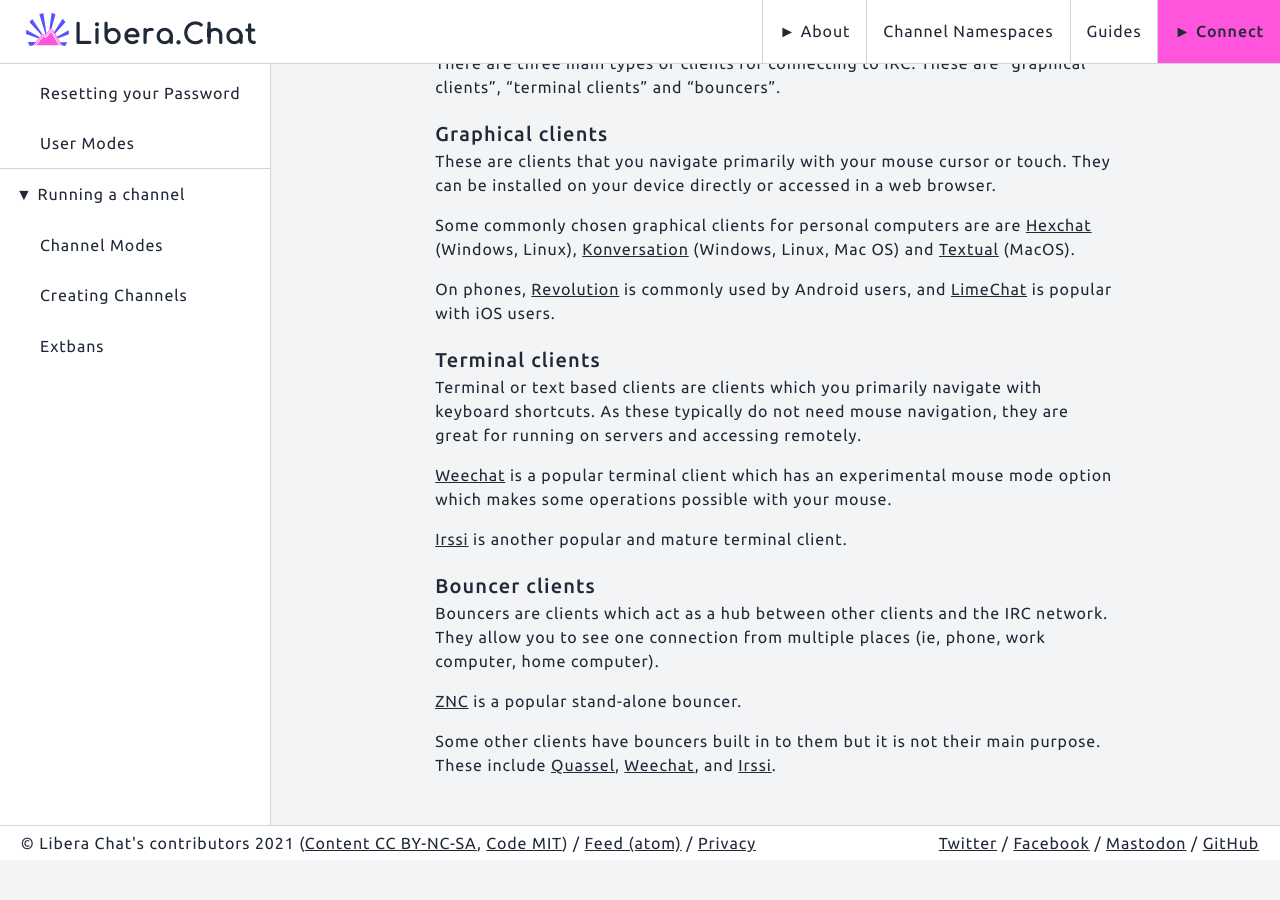
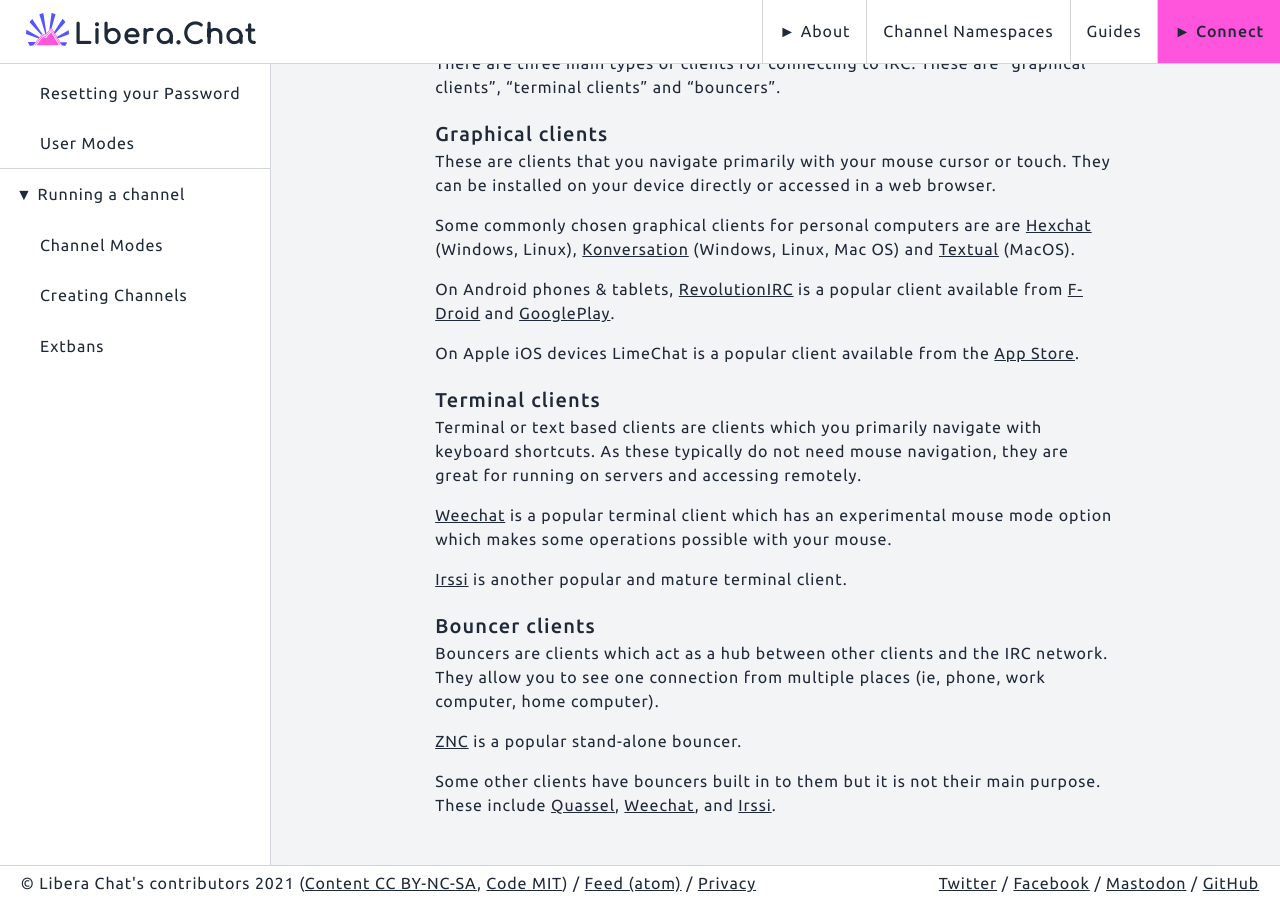
Before and after one commit to Libera-Chat/libera-chat.github.io, a Jekyll site: the page built from content/_guides/clients.md, in a window 1280 px wide and 900 px high, scrolled down 563 px. Built offline with Jekyll 4.4.1, drawn with Linux system fonts in a browser that asks for light colours; before the commit the page ends 1423 px from its top, so only the background shows below that.

Commit message:
Android client is RevolutionIRC; link to source, and to F-Droid package

```diff
--- a/content/_guides/clients.md
+++ b/content/_guides/clients.md
@@ -39,11 +39,13 @@
 [Konversation](https://konversation.kde.org/) (Windows, Linux, Mac OS) and
 [Textual](https://www.codeux.com/textual/) (MacOS).
 
-On phones,
-[Revolution](https://play.google.com/store/apps/details?id=io.mrarm.irc) is
-commonly used by Android users, and
-[LimeChat](https://apps.apple.com/ch/app/limechat-irc-client/id298766460) is
-popular with iOS users.
+On Android phones & tablets,
+[RevolutionIRC](https://github.com/MCMrARM/revolution-irc) is a popular client
+available from [F-Droid](https://f-droid.org/packages/io.mrarm.irc/) and
+[GooglePlay](https://play.google.com/store/apps/details?id=io.mrarm.irc).
+
+On Apple iOS devices LimeChat is a popular client available from the
+[App Store](https://apps.apple.com/ch/app/limechat-irc-client/id298766460).
 
 ### Terminal clients
 
```
